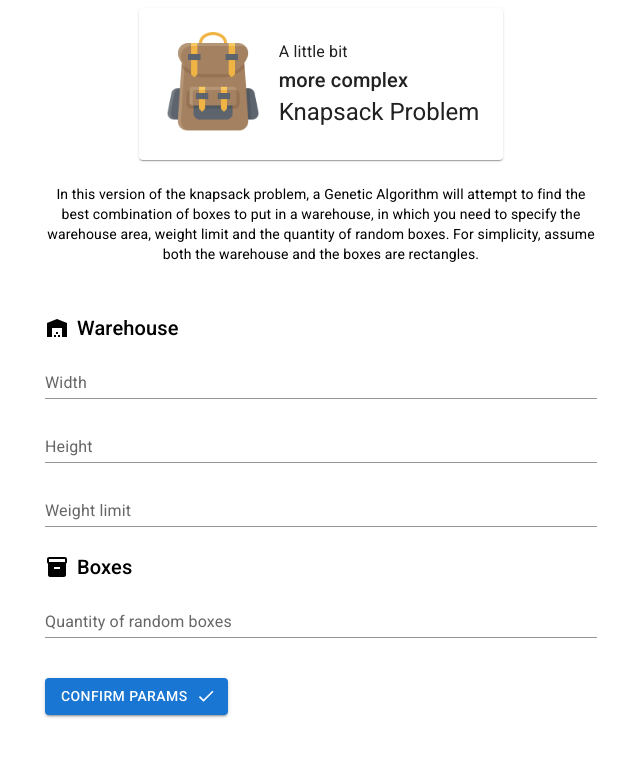
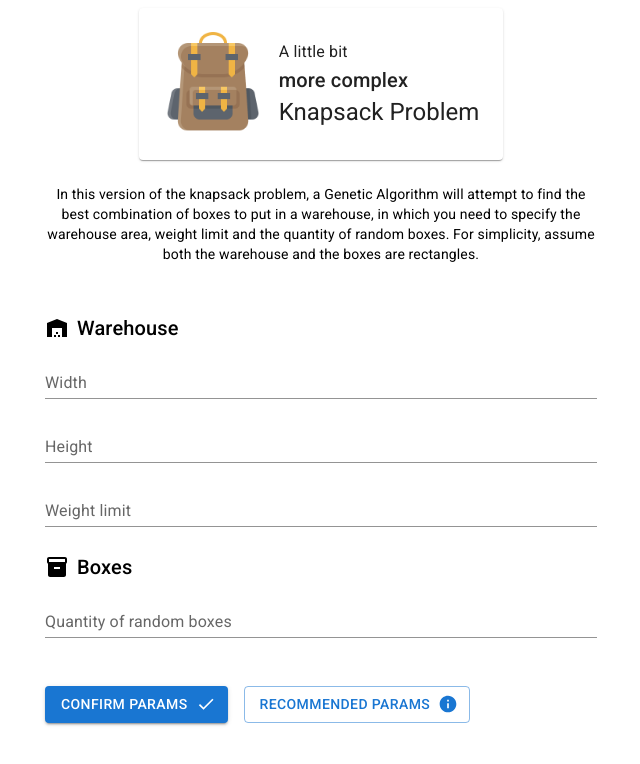
Before and after one commit to davigsousa/genetic-algorithm-for-knapsack-prob, a Next.js app: page / in a window 1280 px wide. Shown: the top 764 px of the page, without its empty margins (319-959 px from the left). Built offline with nearby package versions, Linux system fonts and the light colour scheme.

Commit message:
feat: add recommended params

```diff
--- a/components/params-inputs.tsx
+++ b/components/params-inputs.tsx
@@ -1,15 +1,15 @@
 import { useProblemParams } from "@/contexts/ProblemParams";
-import { Check, Inventory, Warehouse } from "@mui/icons-material";
+import { Check, Inventory, Warehouse, Info } from "@mui/icons-material";
 import { Stack, Typography, TextField, Box, Button } from "@mui/material";
 import { ChangeEvent, useState } from "react";
 import { toast } from "react-toastify";
 
 export default function ParamsInputs() {
   const { updateParamsFromInputs, generatingParams } = useProblemParams();
-  const [warehouseWidth, setWarehouseWidth] = useState<number>();
-  const [warehouseHeight, setWarehouseHeight] = useState<number>();
-  const [warehouseWeight, setWarehouseWeight] = useState<number>();
-  const [boxesQuantity, setBoxesQuantity] = useState<number>();
+  const [warehouseWidth, setWarehouseWidth] = useState<string>("");
+  const [warehouseHeight, setWarehouseHeight] = useState<string>("");
+  const [warehouseWeight, setWarehouseWeight] = useState<string>("");
+  const [boxesQuantity, setBoxesQuantity] = useState<string>("");
 
   const handleSubmit = (e: ChangeEvent<HTMLFormElement>) => {
     e.preventDefault();
@@ -26,12 +26,19 @@ export default function ParamsInputs() {
 
     updateParamsFromInputs({
       warehouse: {
-        width: warehouseWidth,
-        height: warehouseHeight,
-        weightLimit: warehouseWeight,
+        width: Number(warehouseWidth),
+        height: Number(warehouseHeight),
+        weightLimit: Number(warehouseWeight),
       },
-      numberOfBoxes: boxesQuantity,
+      numberOfBoxes: Number(boxesQuantity),
     });
+  };
+
+  const fillWithRecommendedParams = () => {
+    setWarehouseWidth("100");
+    setWarehouseHeight("100");
+    setWarehouseWeight("50");
+    setBoxesQuantity("20");
   };
 
   return (
@@ -62,7 +69,8 @@ export default function ParamsInputs() {
               variant="standard"
               label="Width"
               type="number"
-              onChange={(e) => setWarehouseWidth(Number(e.target.value))}
+              value={warehouseWidth}
+              onChange={(e) => setWarehouseWidth(e.target.value)}
             />
 
             <Box marginTop={2} width="100%">
@@ -72,7 +80,8 @@ export default function ParamsInputs() {
                 variant="standard"
                 label="Height"
                 type="number"
-                onChange={(e) => setWarehouseHeight(Number(e.target.value))}
+                value={warehouseHeight}
+                onChange={(e) => setWarehouseHeight(e.target.value)}
               />
             </Box>
 
@@ -83,7 +92,8 @@ export default function ParamsInputs() {
                 variant="standard"
                 label="Weight limit"
                 type="number"
-                onChange={(e) => setWarehouseWeight(Number(e.target.value))}
+                value={warehouseWeight}
+                onChange={(e) => setWarehouseWeight(e.target.value)}
               />
             </Box>
           </Stack>
@@ -111,11 +121,19 @@ export default function ParamsInputs() {
               variant="standard"
               label="Quantity of random boxes"
               type="number"
-              onChange={(e) => setBoxesQuantity(Number(e.target.value))}
+              value={boxesQuantity}
+              onChange={(e) => setBoxesQuantity(e.target.value)}
             />
           </Stack>
 
-          <Box marginTop={5}>
+          <Box
+            marginTop={5}
+            width="100%"
+            display="flex"
+            flexWrap="wrap"
+            alignItems="center"
+          >
+            <Box marginTop={1} marginRight={2}>
               <Button
                 disabled={generatingParams}
                 endIcon={<Check />}
@@ -125,6 +143,18 @@ export default function ParamsInputs() {
                 Confirm params
               </Button>
             </Box>
+
+            <Box marginTop={1}>
+              <Button
+                onClick={fillWithRecommendedParams}
+                endIcon={<Info />}
+                type="button"
+                variant="outlined"
+              >
+                recommended params
+              </Button>
+            </Box>
+          </Box>
         </Stack>
       </form>
     </Box>
```
Lines whose indentation alone changed are shown as unchanged.
